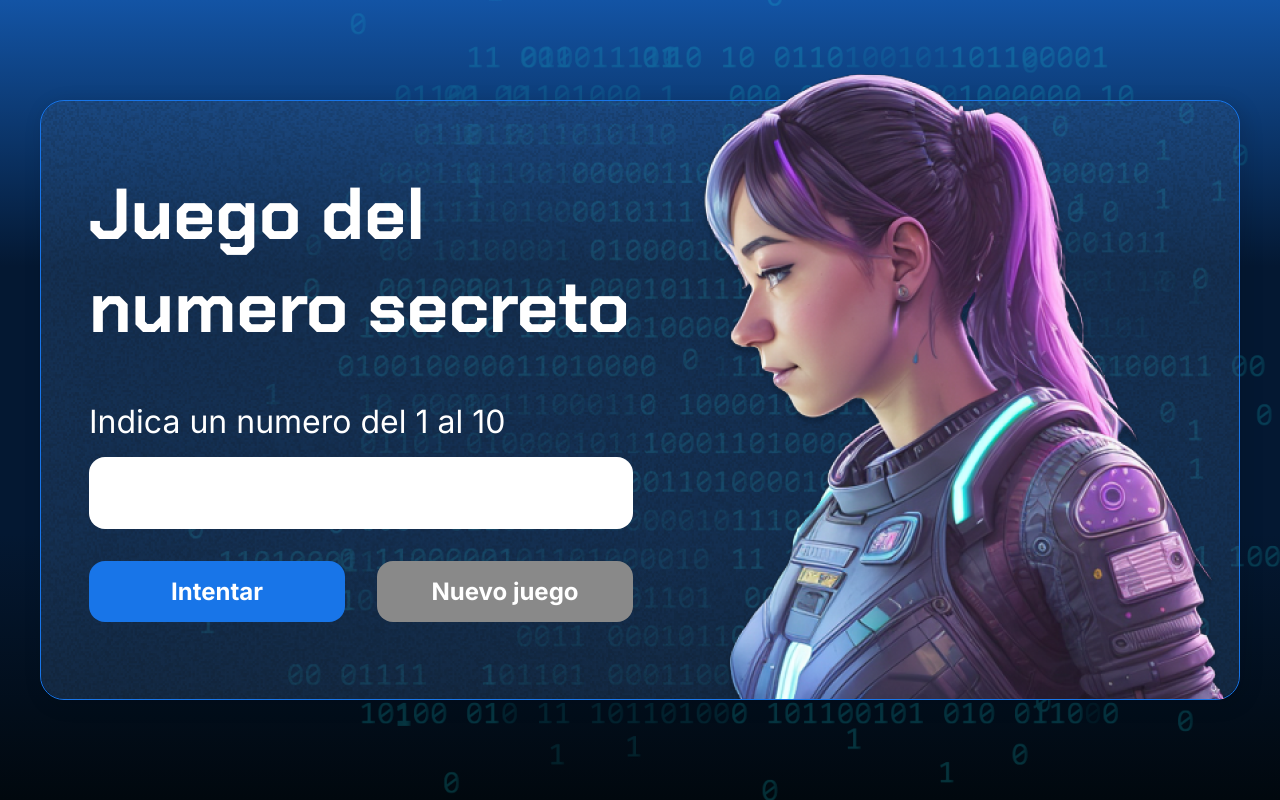
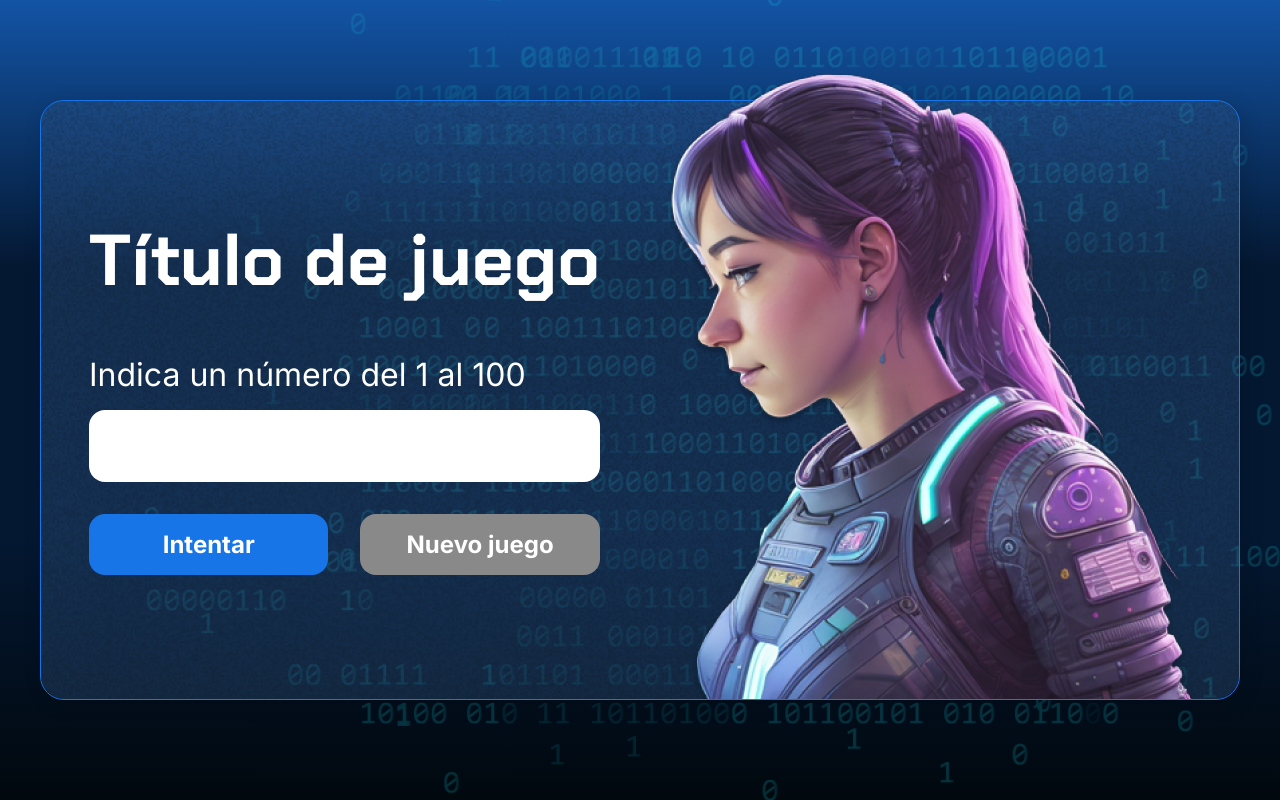
Before and after one commit to Cobian04/Alura, a plain HTML site: page index.html in a window 1280 px wide. Drawn offline with Linux system fonts and the light colour scheme.

Commit message:
ultimo video de funciones

```diff
--- a/app.js
+++ b/app.js
@@ -1,9 +1,19 @@
-let titulo = document.querySelector("h1");
-titulo.innerHTML= "Juego del numero secreto";
+function generarNumeroAleatorio() {
+    return Math.floor((Math.random() * 100) + 1);
+}
 
-let parrafo = document.querySelector("p")
-parrafo.innerHTML = "Indica un numero del 1 al 10"
+let numeroSecreto = generarNumeroAleatorio();  // Ahora se inicializa correctamente
+console.log(numeroSecreto);
 
-function intentoDeUsuario(){
-    alert("click desde el boton")
+function asignarTextoElemento(elemento, texto) {
+    let elementoHTML = document.querySelector(elemento);
+    elementoHTML.innerHTML = texto;
 }
+
+function verificarUsuario() {
+    let numeroUsuario= document.getElementById("valorUsuario").value;
+    console.log(numeroUsuario)
+}
+
+asignarTextoElemento('h1', 'Título de juego');
+asignarTextoElemento('p', 'Indica un número del 1 al 100');
--- a/index.html
+++ b/index.html
@@ -21,9 +21,9 @@
                     <h1></h1>
                     <p class="texto__parrafo"></p>
                 </div>
-                <input type="number" min="1" max="10" class="container__input">
+                <input type="number" id="valorUsuario" min="1" max="10" class="container__input">
                 <div class="chute container__botones">
-                    <button  onclick="intentoDeUsuario()" class="container__boton">Intentar</button>
+                    <button  onclick="verificarUsuario()" class="container__boton">Intentar</button>
                     <button class="container__boton" id="reiniciar" disabled>Nuevo juego</button>
                 </div>
             </div>
```
